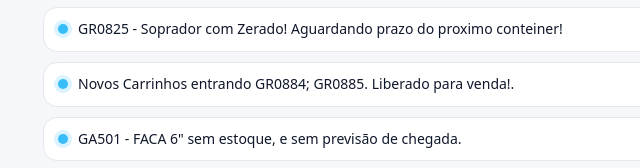
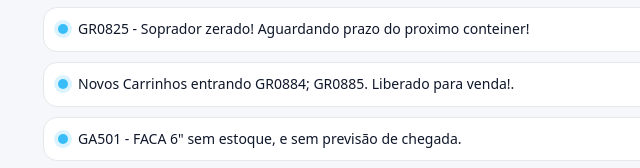
Before and after one commit to testeculpani/informativo, a plain HTML site: page index.html in a window 1280 px wide. Shown: the part 249-417 px from the top of the page, 131-771 px from the left. Drawn offline with Linux system fonts and the light colour scheme.

Commit message:
Fix typo in item description for Soprador

```diff
--- a/index.html
+++ b/index.html
@@ -196,7 +196,7 @@
     const ITENS = [
       "GR0883 - CARRINHO SEM GAVETA fora de linha.",
       "GR0853 - PEGADOR DISSOLE fora de linha.",
-      "GR0825 - Soprador com Zerado! Aguardando prazo do proximo conteiner!",
+      "GR0825 - Soprador zerado! Aguardando prazo do proximo conteiner!",
       "Novos Carrinhos entrando GR0884; GR0885. Liberado para venda!.",
       "GA501 - FACA 6\" sem estoque, e sem previsão de chegada.",
       "TC51; TC52 estoque baixo! Atento a pedidos grandes!.",
```
